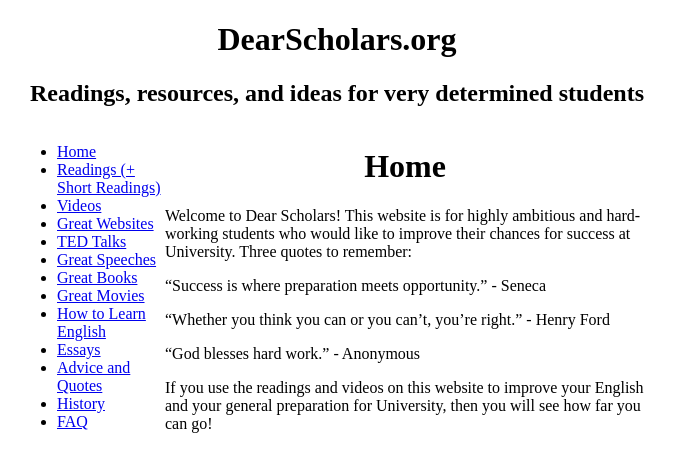
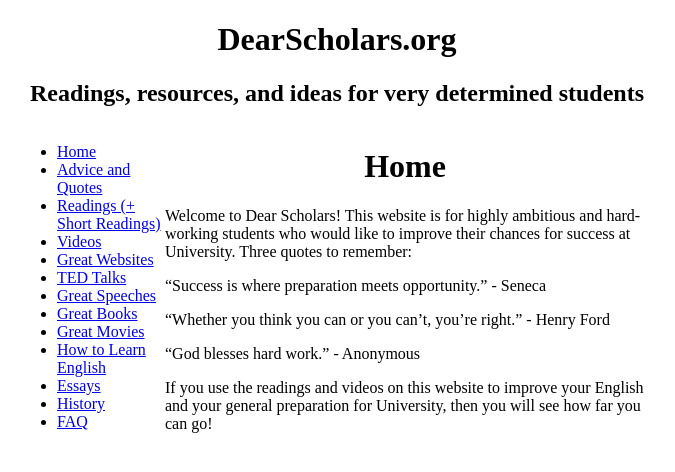
Before and after one commit to DearScholars/DearScholars.github.io, a Jekyll site: the page built from index.md, in a window 1280 px wide. Shown: the top 472 px of the page, without its empty margins (303-978 px from the left). Built offline with Jekyll 4.4.1, drawn with Linux system fonts in a browser that asks for light colours; part of the change alters nothing that is shown.

```diff
--- a/_includes/navigation.html
+++ b/_includes/navigation.html
@@ -1,5 +1,6 @@
 <ul>
   <li> <a href="index.html">Home</a> </li>
+  <li> <a href="advice.html">Advice and Quotes</a> </li>
   <li> <a href="readings.html">Readings (+ Short Readings)</a> </li>
   <li> <a href="videos.html">Videos</a> </li>
   <li> <a href="websites.html">Great Websites</a> </li>
@@ -9,7 +10,6 @@
   <li> <a href="movies.html">Great Movies</a> </li>
   <li> <a href="learning_english.html">How to Learn English</a> </li>
   <li> <a href="essays.html">Essays</a> </li>
-  <li> <a href="advice.html">Advice and Quotes</a> </li>
   <li> <a href="history.html">History</a> </li>
   <li> <a href="faq.html">FAQ</a> </li>
 </ul>
```
